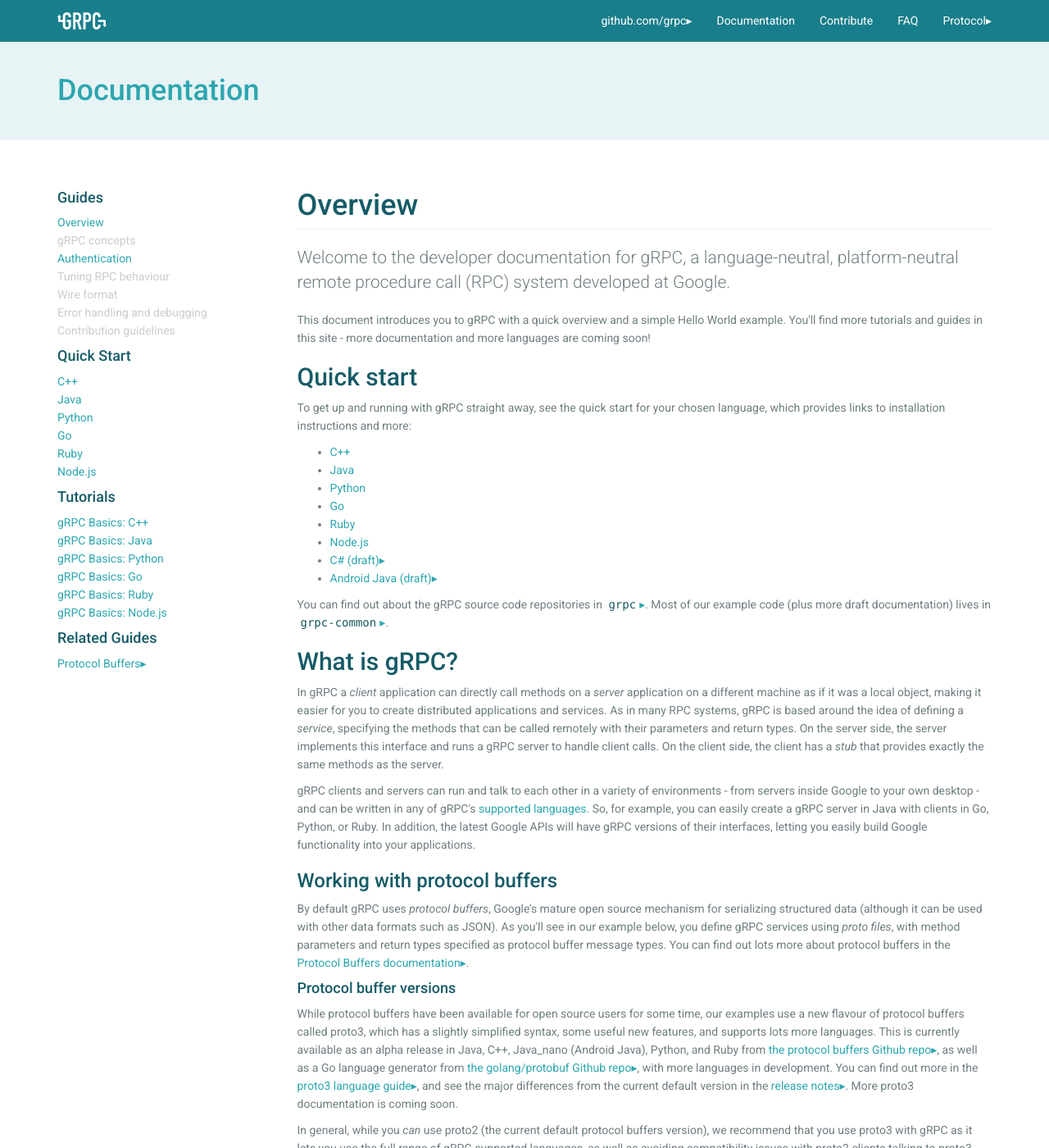
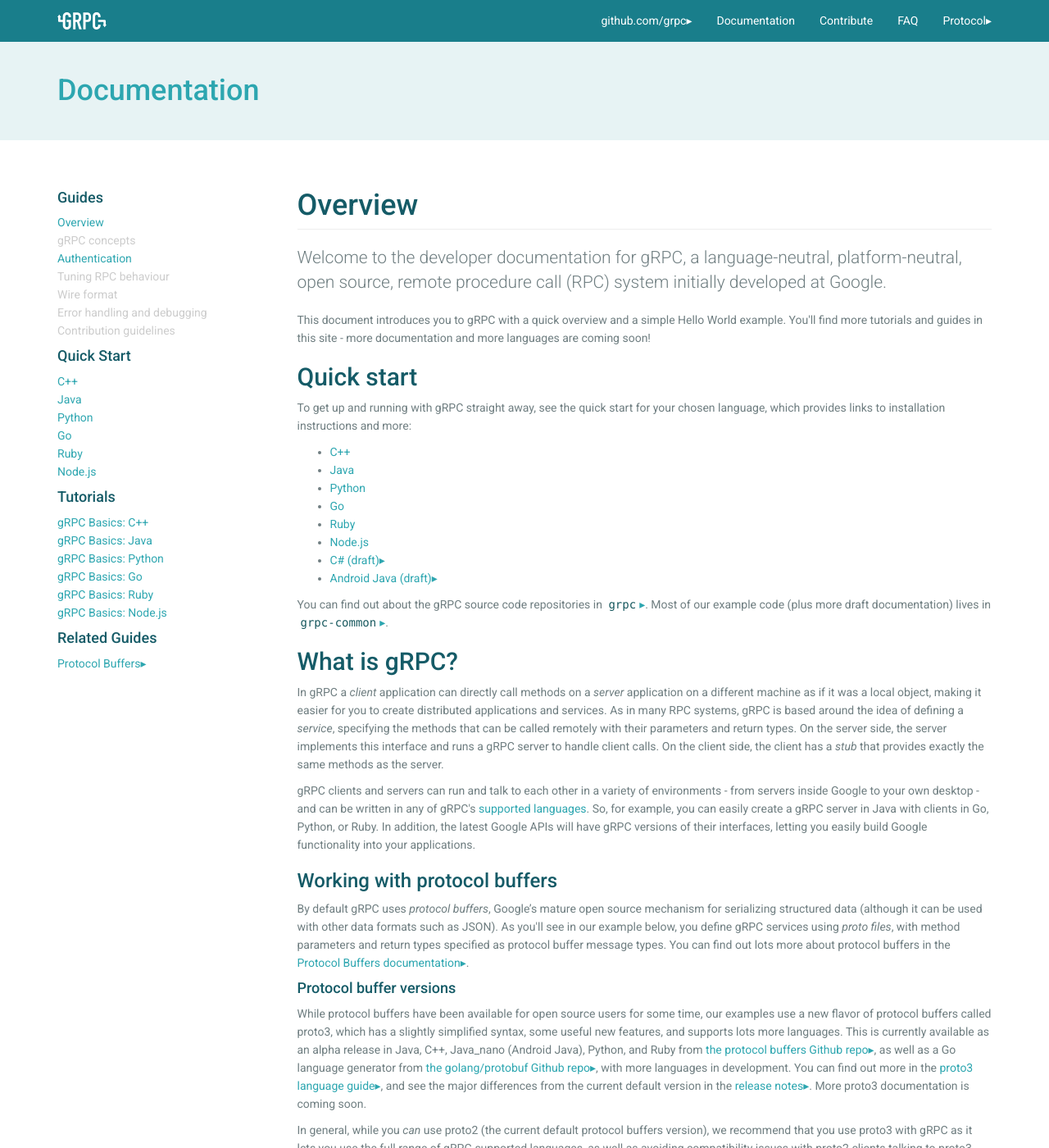
Before and after one commit to grpc/grpc.github.io, a Jekyll site: the page built from docs/index.html, in a window 1280 px wide and 1400 px high. Shown: the whole window at 82% size. Built offline with Jekyll 4.4.1, drawn with Linux system fonts in a browser that asks for light colours; nearby versions of some CDN libraries; library files that are not in the unit come from our copies; Markdown is read by kramdown in place of the engine named in the settings; some of the changed text lies outside the part shown.

Commit message:
Small wording changes.

```diff
--- a/docs/index.html
+++ b/docs/index.html
@@ -5,8 +5,7 @@
 
 <h1 class="page-header">Overview</h1>
 
-<p class="lead">Welcome to the developer documentation for gRPC, a language-neutral,
-platform-neutral remote procedure call (RPC) system developed at Google.</p>
+<p class="lead">Welcome to the developer documentation for gRPC, a language-neutral, platform-neutral, open source, remote procedure call (RPC) system initially developed at Google.</p>
 
 <p>This document introduces you to gRPC with a quick overview and a simple
 Hello World example. You'll find more tutorials and guides in this site - more documentation and more languages are coming soon!</p>
@@ -66,7 +65,7 @@
 <a id="protocol-buffer-versions"></a>Protocol buffer versions</h4>
 
 <p>While protocol buffers have been available for open source users for some
-time, our examples use a new flavour of protocol buffers called proto3,
+time, our examples use a new flavor of protocol buffers called proto3,
 which has a slightly simplified syntax, some useful new features, and supports
 lots more languages. This is currently available as an alpha release in
 Java, C++, Java_nano (Android Java), Python, and Ruby from <a href="https://github.com/google/protobuf/releases">the protocol buffers Github
@@ -197,15 +196,13 @@
 <a id="generating-grpc-code"></a>Generating gRPC code</h3>
 
 <p>Once we've defined our service, we use the protocol buffer compiler
-<code>protoc</code> to generate the special client and server code we need to create
-our application - right now we're going to generate Java code, though you
+<code>protoc</code> to generate the special client and server code we need to create our application - right now we're going to generate Java code, though you
 can generate gRPC code in any gRPC-supported language (as you'll see later
 in this example). The generated code contains both stub code for clients to
 use and an abstract interface for servers to implement, both with the method
 defined in our <code>Greeter</code> service.</p>
 
-<p>(If you didn't install the gRPC plugins and protoc on your system and are just reading along with
-the example, you can skip this step and move
+<p>(If you didn't install the gRPC plugins and protoc on your system and are just reading along with the example, you can skip this step and move
 onto the next one where we examine the generated code.)</p>
 
 <p>For simplicity, we've provided a <a href="https://github.com/grpc/grpc-java/blob/master/examples/build.gradle">Gradle build file</a> with our Java examples that runs <code>protoc</code> for you with the appropriate plugin, input, and output:</p>
```
Also changed, not shown: other parts of docs/index.html (+1 -1 lines).
